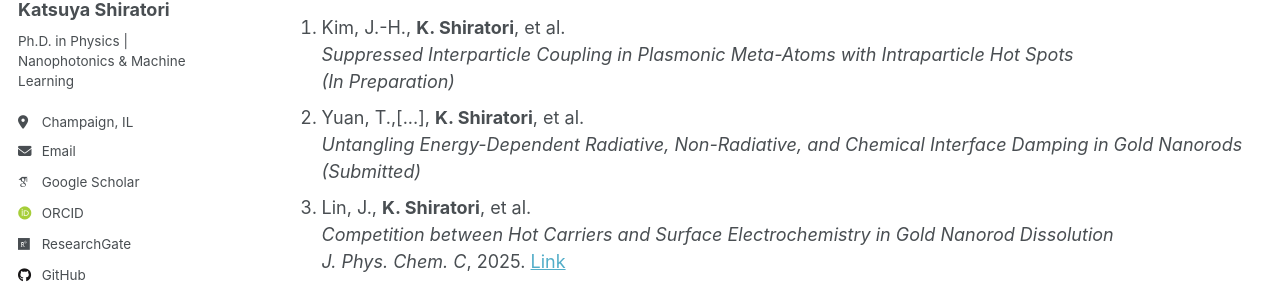
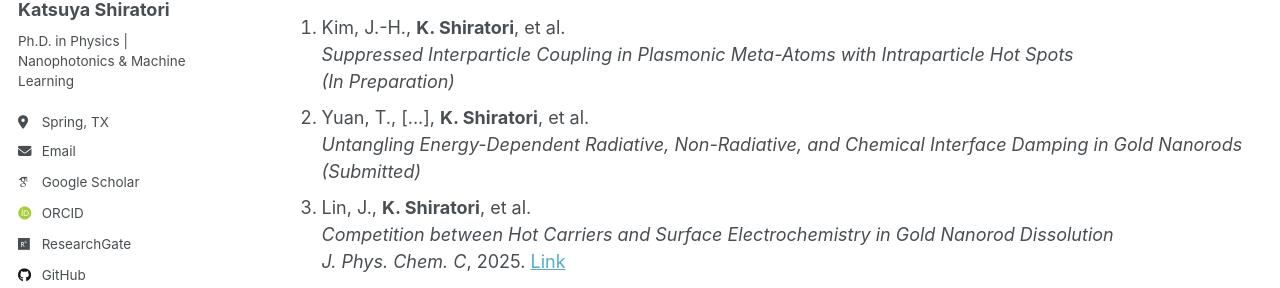
Before and after one commit to SWAN88/katsuyaswan.github.io, a Jekyll site: the page built from _pages/publications.html, in a window 1280 px wide and 900 px high. Shown: the part 244-532 px from the top of the window. Built offline with Jekyll 4.4.1, drawn with Linux system fonts in a browser that asks for light colours; some web fonts are replaced.

Commit message:
new update

```diff
--- a/_config.yml
+++ b/_config.yml
@@ -26,7 +26,7 @@ author:
   name             : "Katsuya Shiratori"
   pronouns         : # example: "she/her"
   bio              : "Ph.D. in Physics | Nanophotonics & Machine Learning"
-  location         : "Champaign, IL"
+  location         : "Spring, TX"
   employer         :
   uri              : # URL
   email            : "katsuya2@illinois.edu"
--- a/_pages/publications.html
+++ b/_pages/publications.html
@@ -17,7 +17,7 @@ author_profile: true
     <em>(In Preparation)</em>
   </li>
   <li>
-    Yuan, T.,[...], <strong>K. Shiratori</strong>, et al.<br>
+    Yuan, T., [...], <strong>K. Shiratori</strong>, et al.<br>
     <em>Untangling Energy-Dependent Radiative, Non-Radiative, and Chemical Interface Damping in Gold Nanorods</em><br>
     <em>(Submitted)</em>
   </li>
```
